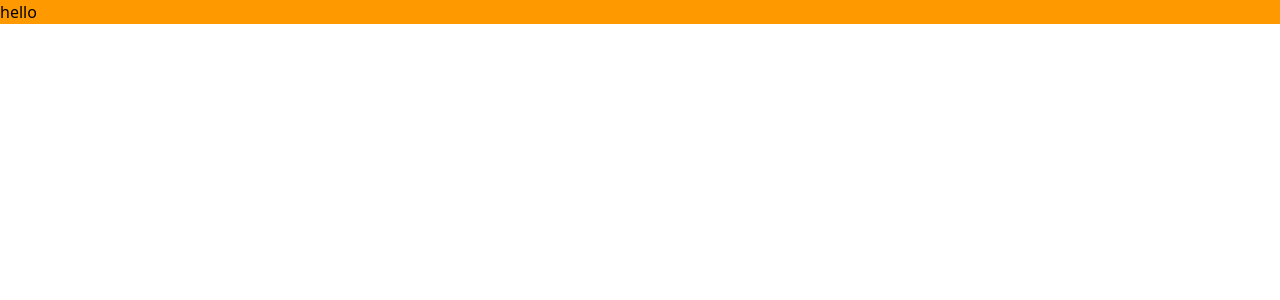
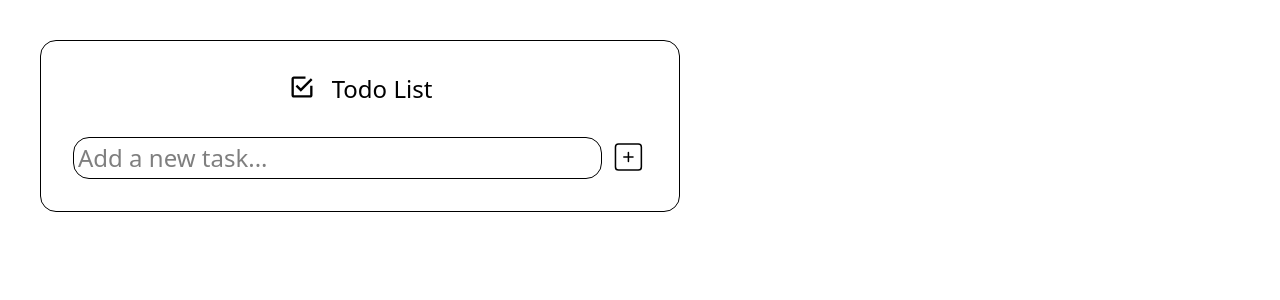
Before and after one commit to kamufozi/quickDash, a React (Vite) app: page / in a window 1280 px wide. Shown: the top 300 px of the page. Built offline with nearby package versions, Linux system fonts and the light colour scheme.

Commit message:
Initial commit

```diff
--- a/src/App.jsx
+++ b/src/App.jsx
@@ -1,7 +1,8 @@
+import ToDo from "./components/ToDo";
 export default function App() {
-    return (
+  return (
     <>
-        <p className='bg-amber-500'>hello</p>
+      <ToDo />
     </>
-  )
+  );
 }
--- /dev/null
+++ b/src/components/ToDo.jsx
@@ -0,0 +1,49 @@
+import { useState } from "react";
+import { CiSquarePlus } from "react-icons/ci";
+import { IoMdCheckboxOutline } from "react-icons/io";
+import { RiDeleteBin6Line } from "react-icons/ri";
+
+const ToDo = () => {
+  const [input, setInput] = useState("");
+  const [todos, setTodos] = useState([]);
+  return (
+    <div className="m-10 text-2xl border border-black rounded-2xl w-[50%] h-[50%] p-8">
+      <div className="flex flex-row gap-4 justify-center">
+        <IoMdCheckboxOutline size={28} />
+        <h1 className="">Todo List</h1>
+      </div>
+
+      <div className="flex flex-row mt-8 space-x-2">
+        <input
+          type="text"
+          name="todo"
+          placeholder="Add a new task..."
+          className="border border-black rounded-2xl p-1 w-[100%] shadow-black"
+          value={input}
+          onChange={(e) => {
+            setInput(e.target.value);
+            console.log(e.target.value);
+          }}
+        />
+        <CiSquarePlus
+          size={40}
+          onClick={() => setTodos((prevTodo) => [...prevTodo, input])}
+        />
+      </div>
+      <ul>
+        {todos.length > 0 &&
+          todos.map((todo, index) => {
+            return (
+              <div className="flex flex-row justify-between mt-4">
+                <input type="checkbox" name="todo" />
+                <li key={index}>{todo}</li>
+                <RiDeleteBin6Line size={28} />
+              </div>
+            );
+          })}
+      </ul>
+    </div>
+  );
+};
+
+export default ToDo;
```
Also changed, not shown: 1 other file (tests, documents, lock files or other folders).
